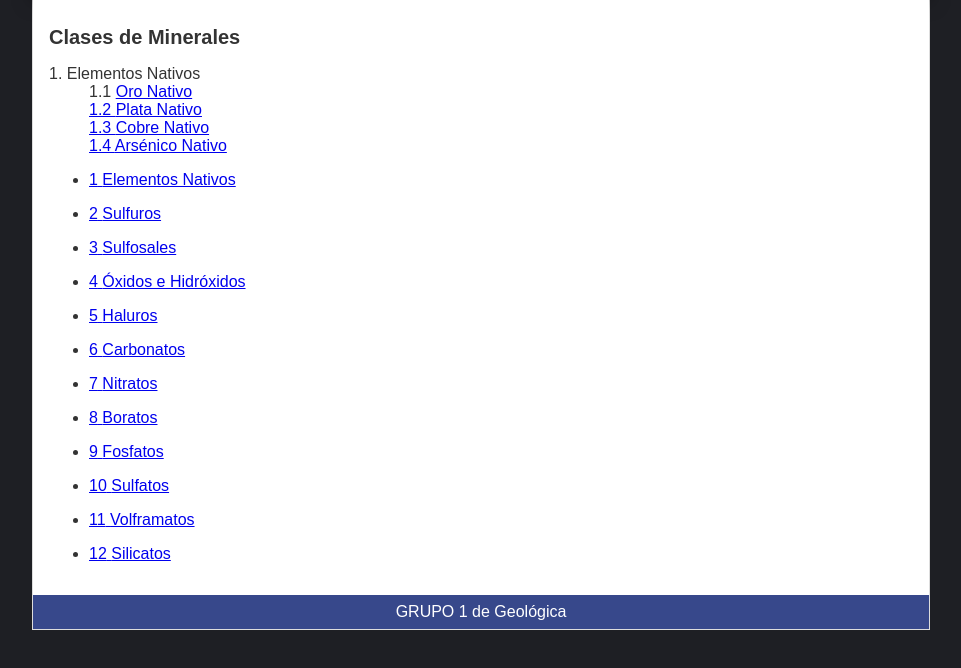
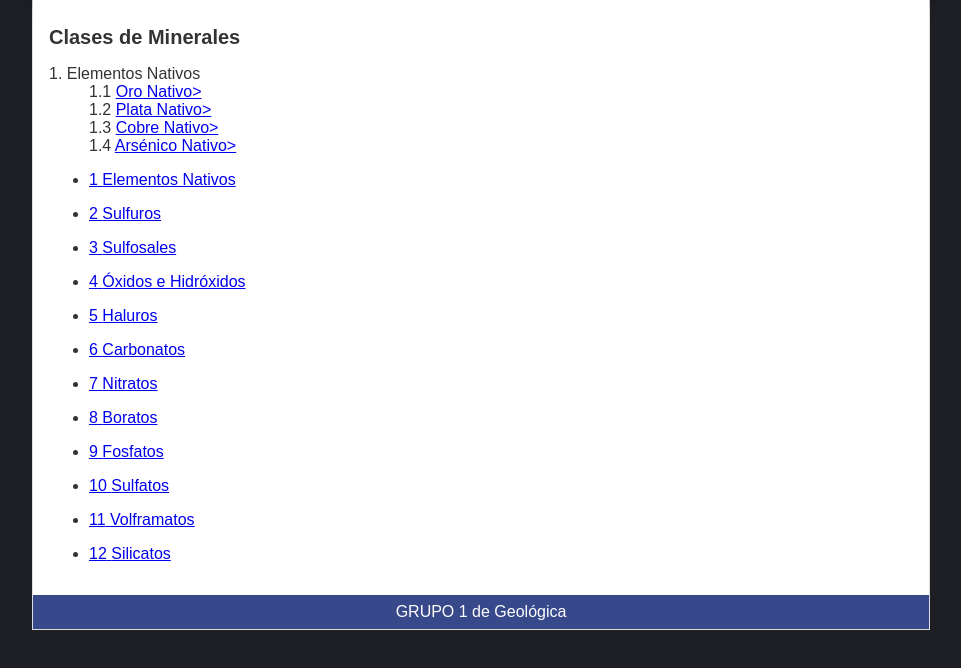
Before and after one commit to Muestrario/Muestrario.github.io, a plain HTML site: page index.html in a window 1280 px wide. Shown: the part 38-706 px from the top of the page, without its empty margins (159-1120 px from the left). Drawn offline with Linux system fonts and the light colour scheme.

Commit message:
prueba 2

```diff
--- a/index.html
+++ b/index.html
@@ -14,10 +14,10 @@
                 <h1>Clases de Minerales</h1>
                 <dl>
                 <dt>1. Elementos Nativos</dt>
-                <dd>1.1 <a href= elementos/elemento1.html>Oro Nativo</dd>
-                <dd>1.2 <a href= elementos/elemento2.html>Plata Nativo</dd>
-                <dd>1.3 <a href= elementos/elemento3.html>Cobre Nativo</dd>
-                <dd>1.4 <a href= elementos/elemento4.html>Ars&eacute;nico Nativo</dd>
+                <dd>1.1 <a href= elementos/elemento1.html>Oro Nativo></a></dd>
+                <dd>1.2 <a href= elementos/elemento2.html>Plata Nativo></a></dd>
+                <dd>1.3 <a href= elementos/elemento3.html>Cobre Nativo></a></dd>
+                <dd>1.4 <a href= elementos/elemento4.html>Ars&eacute;nico Nativo></a></dd>
                 </dl>
                 <ul>
                     <li class = "toclevel-1 tocsection-1">
```
